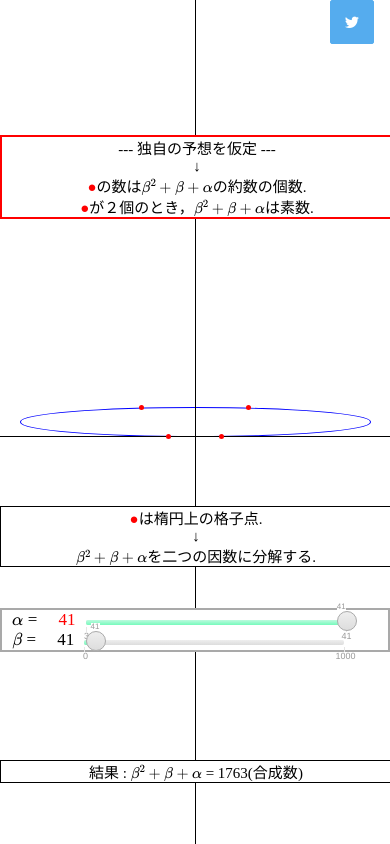
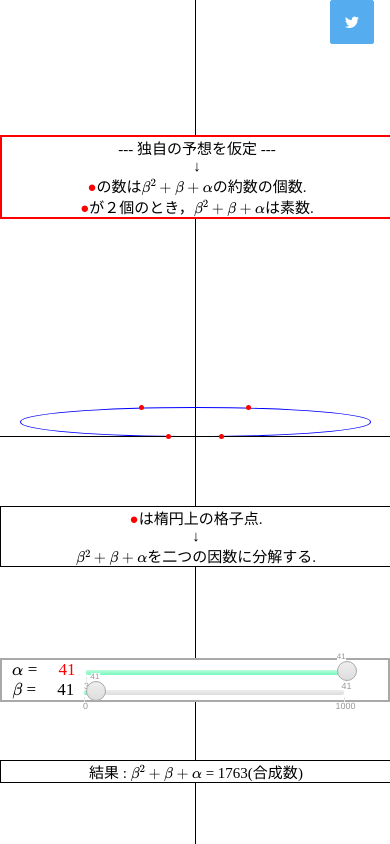
Before and after one commit to spark856/mymath, a plain HTML site: page index.html in a window 390 px wide. Drawn offline with nearby package versions, Linux system fonts and the light colour scheme; some packages are replaced by stand-ins of ours.

Commit message:
Update mobile.css

```diff
--- a/docs/mobile.css
+++ b/docs/mobile.css
@@ -16,7 +16,7 @@ html, body{
 }
 .box{
 	position: absolute;
-	top: 72%;
+	top: 78%;
 	left: 0%;
 	width: 100%;
 	box-sizing: border-box;
```
